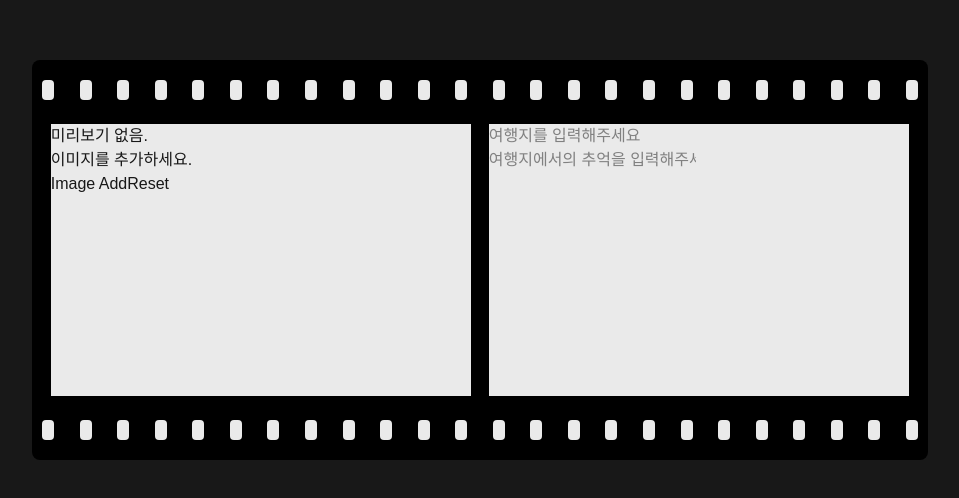
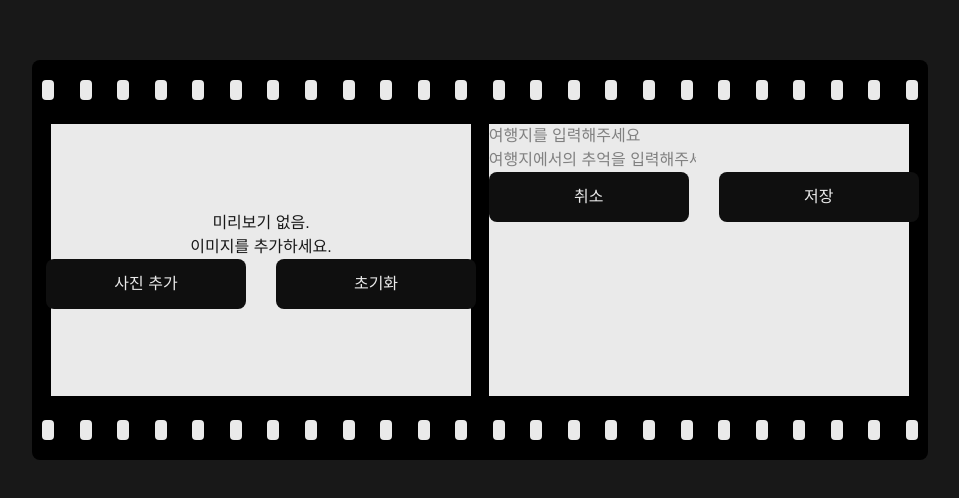
Before and after one commit to DevWonny/Re-Memory, a Next.js app: page /upload in a window 1280 px wide. Shown: the part 140-638 px from the top of the page, without its empty margins (160-1119 px from the left). Built offline with nearby package versions, Linux system fonts and the light colour scheme.

Commit message:
Upload Page Button Style 구현

```diff
--- a/app/upload/page.tsx
+++ b/app/upload/page.tsx
@@ -63,7 +63,7 @@ export default function Upload() {
         </div>
 
         <div className="contents-container flex justify-around items-center w-full h-full">
-          <div className="content w-[48%] h-[85%] flex flex-col">
+          <div className="content w-[48%] h-[85%] flex flex-col items-center justify-center">
             {/* // * Image Preview */}
             <div className="preview-content">
               {previewImage ? (
@@ -98,16 +98,16 @@ export default function Upload() {
             />
 
             {/* // * Buttons */}
-            <div className="button-content flex">
+            <div className="button-content flex w-fit">
               <button
                 className="add-button cursor-pointer"
                 onClick={onOpenInput}
               >
-                Image Add
+                사진 추가
               </button>
 
               <button className="reset-button cursor-pointer" onClick={onReset}>
-                Reset
+                초기화
               </button>
             </div>
           </div>
@@ -116,6 +116,10 @@ export default function Upload() {
             {/* // * Category , Description , Button(Cancel, Save) */}
             <CommonInput type="category" />
             <CommonInput type="description" />
+            <div className="button-content flex w-fit">
+              <button className="cancel-button">취소</button>
+              <button className="save-button">저장</button>
+            </div>
           </div>
         </div>
 
--- a/styles/upload.scss
+++ b/styles/upload.scss
@@ -24,6 +24,31 @@ div.upload-page {
       div.content {
         background-color: $text-color;
         color: $sub-color;
+        &:first-child {
+          // background-color: bisque;
+        }
+
+        div.preview-content {
+        }
+
+        div.image-list-content {
+        }
+
+        div.button-content {
+          gap: 30px;
+          button {
+            background-color: $bg-color;
+            color: $text-color;
+            width: 200px;
+            height: 50px;
+            border-radius: 8px;
+            cursor: pointer;
+            &:hover {
+              background-color: $point-color;
+              color: $sub-color;
+            }
+          }
+        }
       }
     }
   }
```
